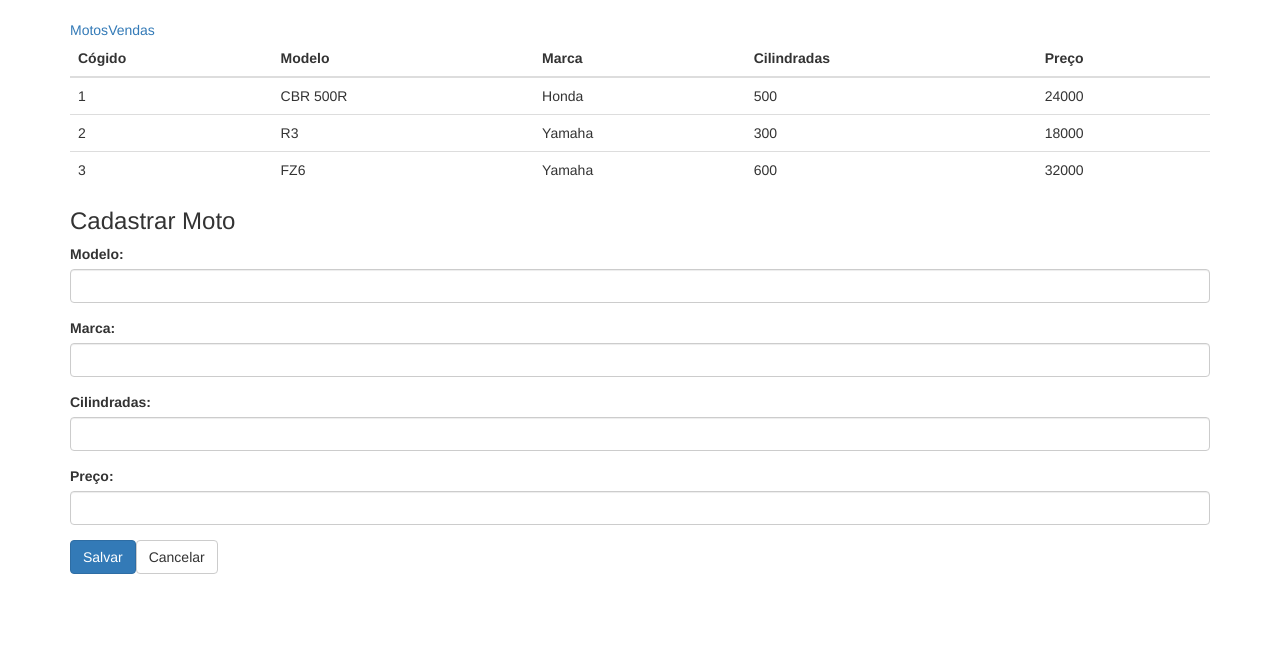
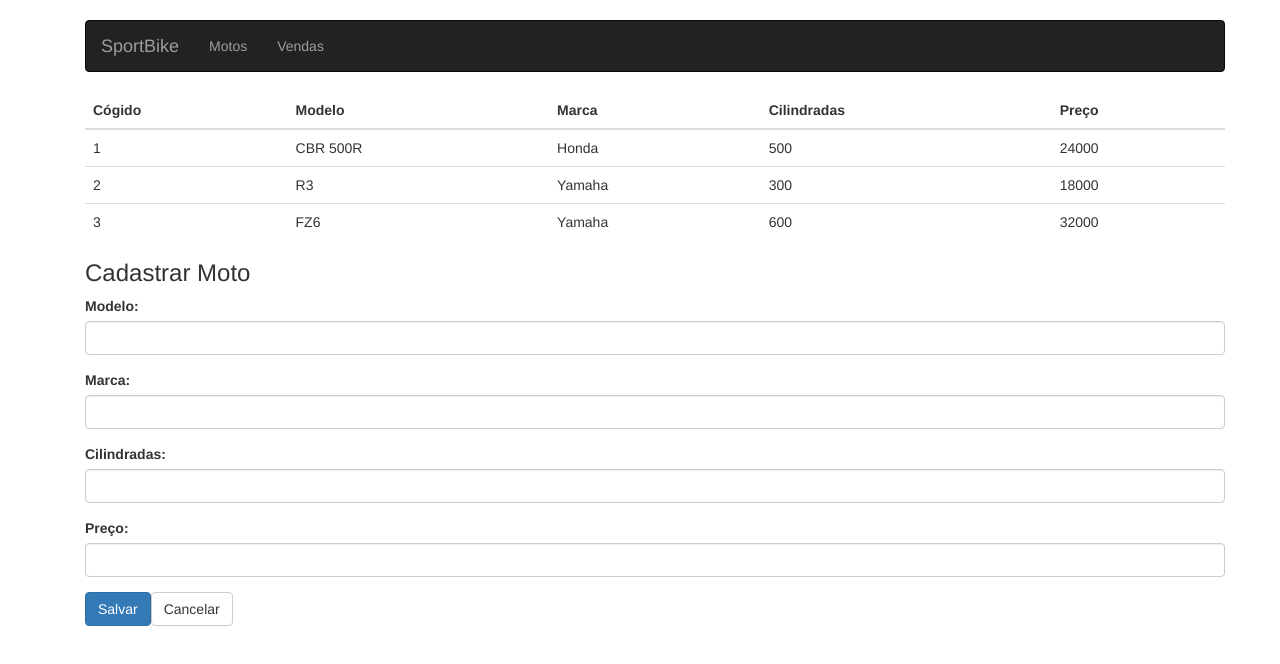
Before and after one commit to pepsibattaglino/SportBike, an Angular app: page /motos in a window 1280 px wide. Shown: the top 664 px of the page. Built offline with nearby package versions, Linux system fonts and the light colour scheme.

Commit message:
Navbar 2

```diff
--- a/src/app/app.component.html
+++ b/src/app/app.component.html
@@ -1,12 +1,6 @@
+
 <h1>{{titulo}}</h1>
-
-<nav>
-    <a routerLink="/motos">Motos</a>
-    <a routerLink="/vendas">Vendas</a>
-</nav>
-<router-outlet></router-outlet>
-
-<!-- <app-tab-moto></app-tab-moto>
-<app-form-cad-moto></app-form-cad-moto>
-<app-tab-venda></app-tab-venda>
-<app-form-cad-venda></app-form-cad-venda> -->
+<div class="container">
+    <app-navbar></app-navbar>
+    <router-outlet></router-outlet>
+</div>
--- a/src/app/app.module.ts
+++ b/src/app/app.module.ts
@@ -11,6 +11,7 @@ import { TabVendaComponent } from './tab-venda/tab-venda.component';
 import { MotoService } from './moto.service';
 import { VendaService } from './venda.service';
 import { RouterModule, Routes } from '@angular/router';
+import { NavbarComponent } from './navbar/navbar.component';
 
 const routes: Routes = [
   { path: '', redirectTo: 'list', pathMatch: 'full' },
@@ -24,7 +25,8 @@ const routes: Routes = [
     FormCadMotoComponent,
     FormCadVendaComponent,
     TabMotoComponent,
-    TabVendaComponent
+    TabVendaComponent,
+    NavbarComponent
   ],
   imports: [
     BrowserModule,
```
